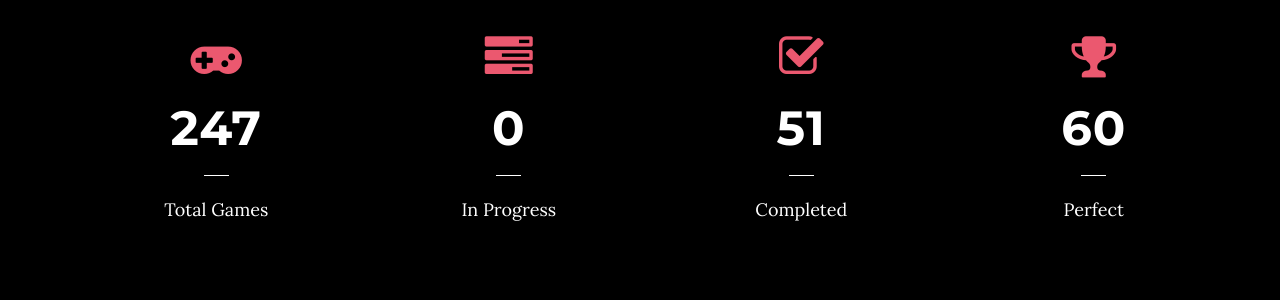
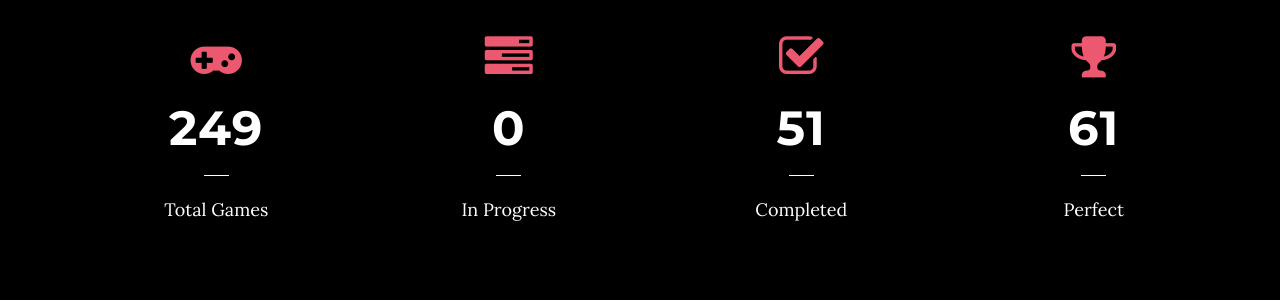
Before and after one commit to kuangami/kuangami.github.io, a Jekyll site: the page built from index.html, in a window 1280 px wide and 900 px high, scrolled down 1004 px. Shown: the part 161-461 px from the top of the window. Built offline with Jekyll 4.4.1, drawn with Linux system fonts in a browser that asks for light colours.

Commit message:
GitHub Actions commit

```diff
--- a/_data/gamestats.json
+++ b/_data/gamestats.json
@@ -1 +1 @@
-{"records":[{"id":"recDpuCGl3HejB9TY","createdTime":"2023-05-03T13:16:41.000Z","fields":{"Perfect":60,"Completed":51,"Total Games":247,"Playing":0}}]}
+{"records":[{"id":"recDpuCGl3HejB9TY","createdTime":"2023-05-03T13:16:41.000Z","fields":{"Perfect":61,"Completed":51,"Total Games":249,"Playing":0}}]}
```
Also changed, not shown: _data/recentplay.json (+1 -1 lines).
